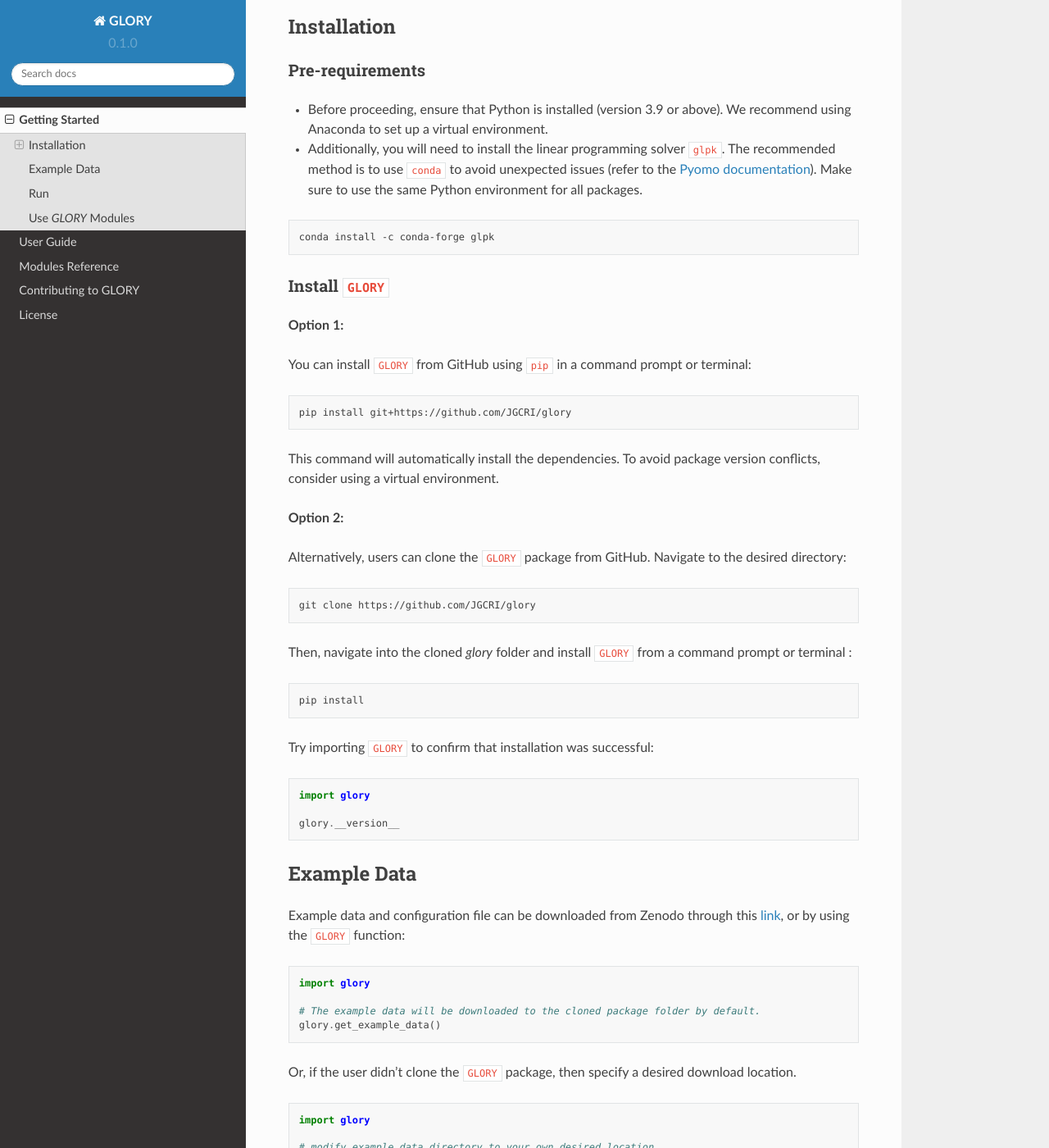
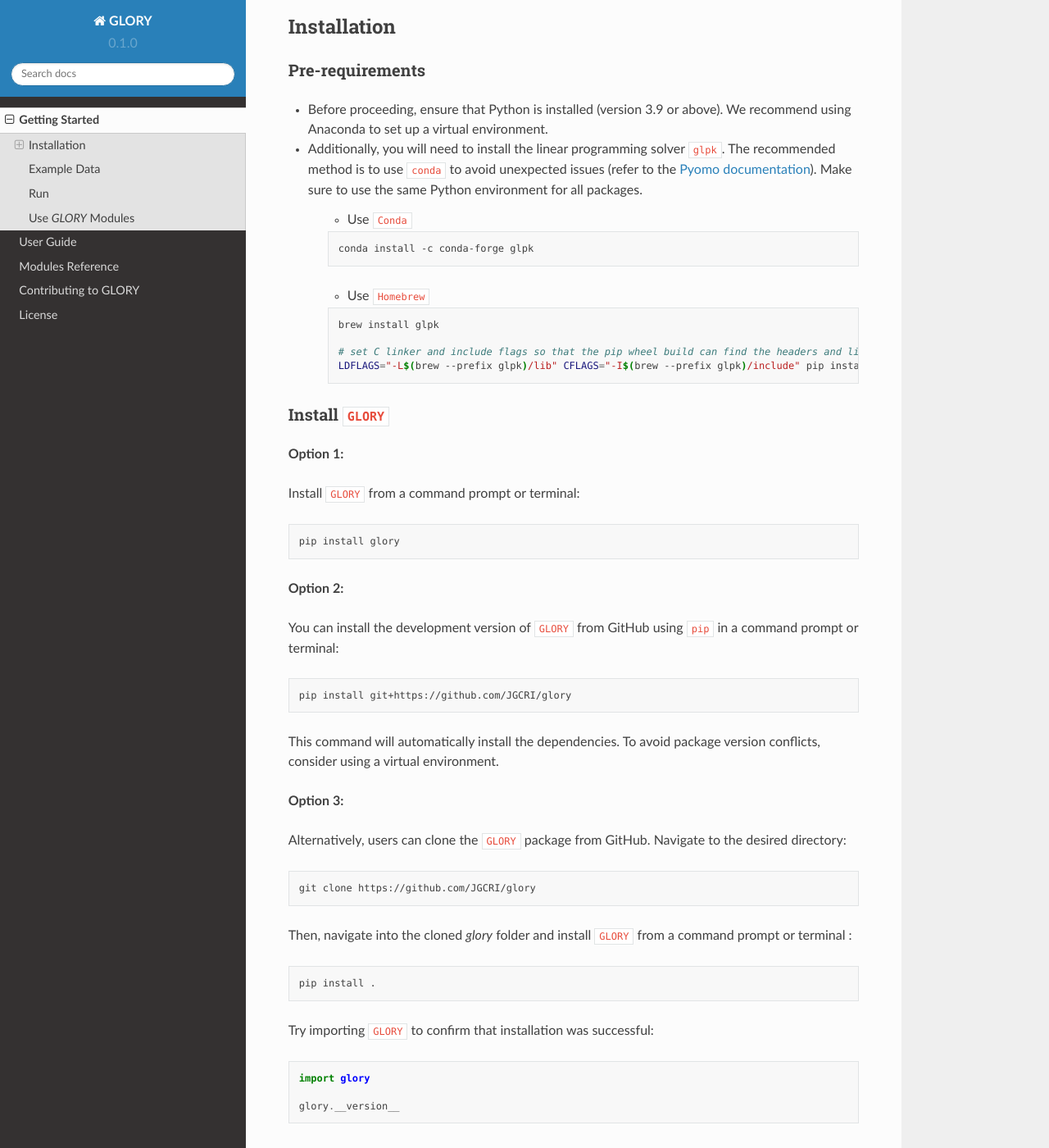
Before and after one commit to JGCRI/glory, a Sphinx documentation site: the page built from docs/source/getting_started.rst, in a window 1280 px wide and 1400 px high, scrolled down 193 px. Shown: the whole window at 82% size. Built offline with Sphinx 7.4.7 and the Read the Docs theme 2.0.0, drawn with Linux system fonts in a browser that asks for light colours; formulas are drawn with MathJax 3; pages that are not in the unit, such as notebooks, are missing from menus; some of the changed text lies outside the part shown.

Commit message:
Update documentation to include PyPI installation

```diff
--- a/docs/source/getting_started.rst
+++ b/docs/source/getting_started.rst
@@ -9,13 +9,24 @@
 Pre-requirements
 ^^^^^^^^^^^^^^^^
 
-- Before proceeding, ensure that Python is installed (version 3.9 or above). We recommend using Anaconda to set up a virtual environment.
+* Before proceeding, ensure that Python is installed (version 3.9 or above). We recommend using Anaconda to set up a virtual environment.
 
-- Additionally, you will need to install the linear programming solver ``glpk``. The recommended method is to use ``conda`` to avoid unexpected issues (refer to the `Pyomo documentation <https://jckantor.github.io/ND-Pyomo-Cookbook/notebooks/01.01-Installing-Pyomo.html#glpk>`_). Make sure to use the same Python environment for all packages.
+* Additionally, you will need to install the linear programming solver ``glpk``. The recommended method is to use ``conda`` to avoid unexpected issues (refer to the `Pyomo documentation <https://jckantor.github.io/ND-Pyomo-Cookbook/notebooks/01.01-Installing-Pyomo.html#glpk>`_). Make sure to use the same Python environment for all packages.
 
-.. code-block:: bash
+    * Use ``Conda``
 
-    conda install -c conda-forge glpk
+    .. code-block:: bash
+
+        conda install -c conda-forge glpk
+
+    * Use ``Homebrew``
+
+    .. code-block:: bash
+
+        brew install glpk
+
+        # set C linker and include flags so that the pip wheel build can find the headers and library
+        LDFLAGS="-L$(brew --prefix glpk)/lib" CFLAGS="-I$(brew --prefix glpk)/include" pip install glpk
 
 
 Install ``GLORY``
@@ -23,7 +34,15 @@
 
 **Option 1:**
 
-You can install ``GLORY`` from GitHub using ``pip`` in a command prompt or terminal:
+Install ``GLORY`` from a command prompt or terminal:
+
+.. code-block:: bash
+
+    pip install glory
+
+**Option 2:**
+
+You can install the development version of ``GLORY`` from GitHub using ``pip`` in a command prompt or terminal:
 
 .. code-block:: bash
 
@@ -31,7 +50,7 @@
 
 This command will automatically install the dependencies. To avoid package version conflicts, consider using a virtual environment.
 
-**Option 2:**
+**Option 3:**
 
 Alternatively, users can clone the ``GLORY`` package from GitHub. Navigate to the desired directory:
 
@@ -43,7 +62,7 @@
 
 .. code-block:: bash
 
-    pip install
+    pip install .
 
 Try importing ``GLORY`` to confirm that installation was successful:
 
@@ -86,7 +105,7 @@
     import os
 
     # modify the path if downloaded to a different directory
-    config_file = os.path.join(glory.default_download_dir, 'example_config.yml')
+    config_file = os.path.join(glory.DEFAULT_DOWNLOAD_DIR, 'example_config.yml')
 
     glory.run_model(config_file=config_file)
 
```
